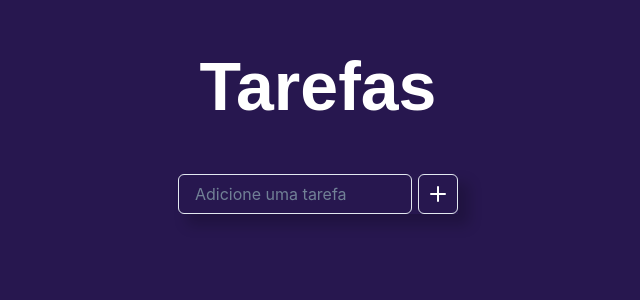
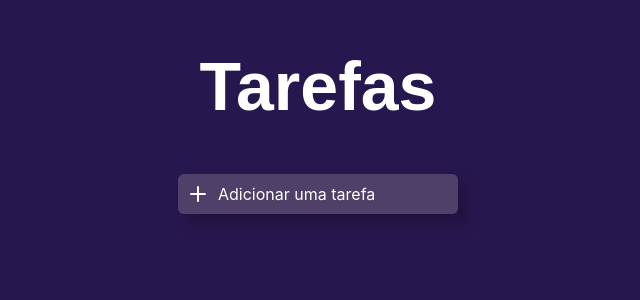
Before and after one commit to codemoises/todoList-react, a React (Create React App) app: page / in a window 1280 px wide. Shown: the top 300 px of the page, without its empty margins (322-962 px from the left). Built offline with nearby package versions, Linux system fonts and the light colour scheme.

Commit message:
component FormAlternative

```diff
--- a/src/components/Form/index.tsx
+++ b/src/components/Form/index.tsx
@@ -141,7 +141,7 @@ export default function Form() {
                             border={"1px solid #7720ff"}
                             borderRadius={"4px"}
                             boxShadow={"10px 10px 14px 1px rgba(00, 00, 00, 0.2)"}
-                            margin={"15px 0"}
+                            margin={"12px 0"}
                             padding={"8px 10px"}
                             justifyContent={"space-between"}
                             alignItems={"center"}>
@@ -181,8 +181,6 @@ export default function Form() {
                           </MotionFlex>
                       ))}
                 </Flex>
-
           </Flex>
-
     );
 };
--- a/src/components/FormAlternative/index.tsx
+++ b/src/components/FormAlternative/index.tsx
@@ -1,5 +1,5 @@
 import { AddIcon, CheckIcon } from "@chakra-ui/icons";
-import { Button, FormControl, Input } from "@chakra-ui/react";
+import { Button, FormControl, Input, InputGroup, InputLeftElement } from "@chakra-ui/react";
 import { FormEventHandler } from "react";
 
 interface EditFormProps {
@@ -25,22 +25,21 @@ export default function FormAlternative({ onSubmit, handleChangeCallback, todoVa
               display={"flex"}
               alignItems={"center"}
               boxShadow={"10px 10px 14px 1px rgba(00,00,00,0.2)"}>
-                <Input
-                  placeholder='Adicione uma tarefa'
-                  required
-                  onChange={(e) => handleChangeCallback(e.target.value)}
-                  value={todoValue}
-                  _focusVisible={{ }} />
-                    <Button
-                      type="submit"
-                      color={"white"}
-                      marginLeft={"6px"}
-                      padding={"0"}
-                      variant='outline'
-                      _hover={{}}
-                      _active={{}}>
-                        {EditForm ? <CheckIcon /> : <AddIcon />}
-                    </Button>
+                <InputGroup>
+                  <InputLeftElement pointerEvents='none'>
+                    {EditForm ? <CheckIcon /> : <AddIcon />}
+                  </InputLeftElement>
+                  <Input
+                    background={"#4f416afc"}
+                    color={"#fff"}
+                    border={"0"}
+                    placeholder={EditForm ? '' : 'Adicionar uma tarefa'}
+                    _placeholder={{ color: '#fff' }}
+                    required
+                    onChange={(e) => handleChangeCallback(e.target.value)}
+                    value={todoValue}
+                    _focusVisible={{ }} />
+                </InputGroup>
             </FormControl>
         </form>
     );
```
